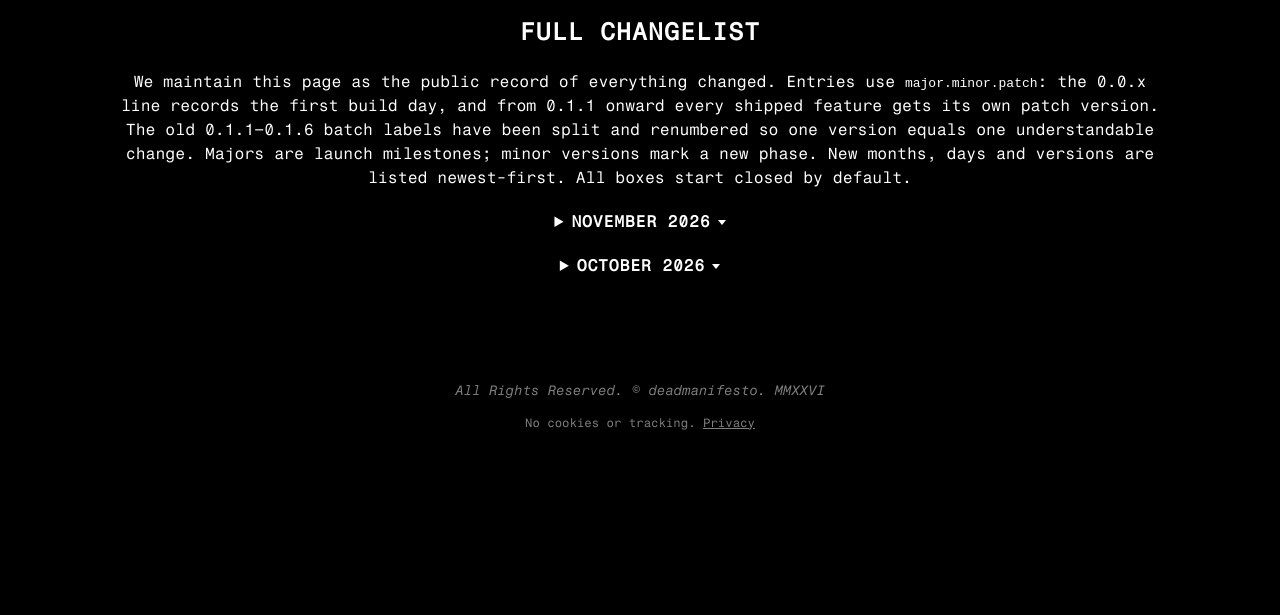
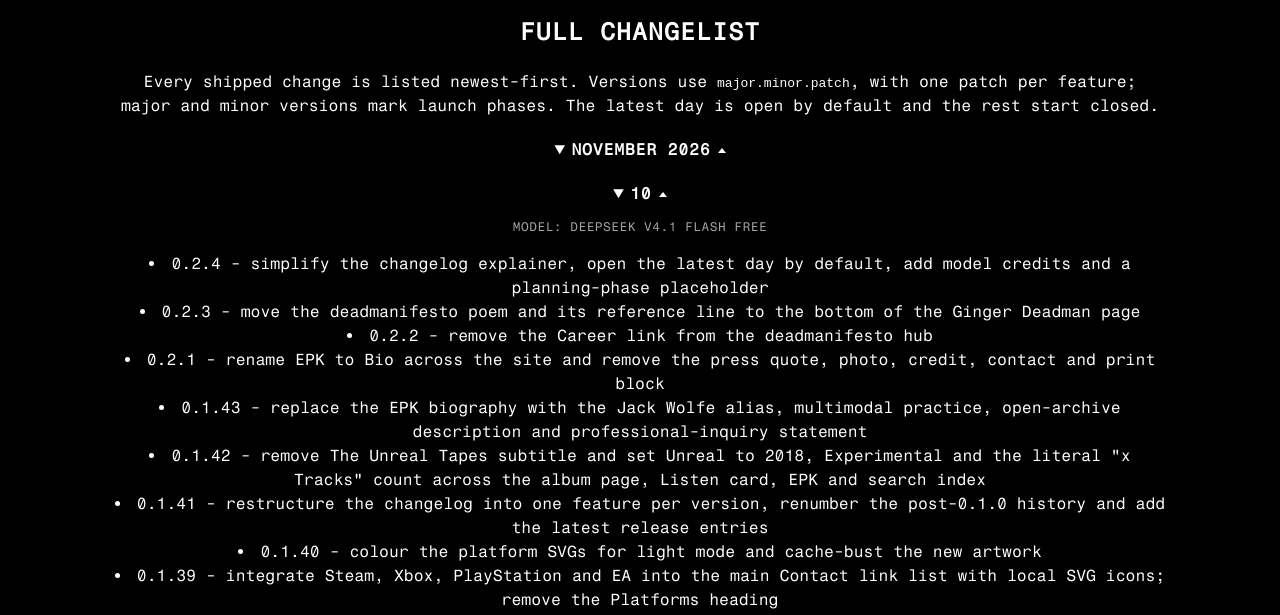
Before and after one commit to JackWolfe-Git/deadmanifes.to, a plain HTML site: page disclaimer/changelog/index.html in a window 1280 px wide. Shown: the part 177-792 px from the top of the page. Drawn offline with Linux system fonts and the light colour scheme.

Commit message:
0.2.4 - changelog credits, latest-day open and planning placeholder

```diff
--- a/disclaimer/changelog/index.html
+++ b/disclaimer/changelog/index.html
@@ -44,12 +44,14 @@
     <h1>Changelog</h1>
     <section>
         <h2>Full changelist</h2>
-        <p>We maintain this page as the public record of everything changed. Entries use <code>major.minor.patch</code>: the 0.0.x line records the first build day, and from 0.1.1 onward every shipped feature gets its own patch version. The old 0.1.1–0.1.6 batch labels have been split and renumbered so one version equals one understandable change. Majors are launch milestones; minor versions mark a new phase. New months, days and versions are listed newest-first. All boxes start closed by default.</p>
-        <details>
+        <p>Every shipped change is listed newest-first. Versions use <code>major.minor.patch</code>, with one patch per feature; major and minor versions mark launch phases. The latest day is open by default and the rest start closed.</p>
+        <details open>
             <summary>November 2026</summary>
-            <details>
+            <details open>
                 <summary>10</summary>
+                <p class="changelog-model">Model: DeepSeek V4.1 Flash Free</p>
                 <ul>
+                    <li>0.2.4 - simplify the changelog explainer, open the latest day by default, add model credits and a planning-phase placeholder</li>
                     <li>0.2.3 - move the deadmanifesto poem and its reference line to the bottom of the Ginger Deadman page</li>
                     <li>0.2.2 - remove the Career link from the deadmanifesto hub</li>
                     <li>0.2.1 - rename EPK to Bio across the site and remove the press quote, photo, credit, contact and print block</li>
@@ -73,6 +75,7 @@
             </details>
             <details>
                 <summary>8</summary>
+                <p class="changelog-model">Model: DeepSeek V4.1 Flash Free</p>
                 <ul>
                     <li>0.1.27 - add the Disclaimer content note, takedown route and privacy links; update robots, sitemap and project notes</li>
                     <li>0.1.26 - rewrite the manifesto, expand the AI model list and add the writing note citing Anbeeld's WRITING.md</li>
@@ -109,6 +112,7 @@
             <summary>October 2026</summary>
             <details>
                 <summary>3</summary>
+                <p class="changelog-model">Model: DeepSeek V4.1 Flash Free</p>
                 <ul>
             <li>0.0.69 - restructure the manifesto copy into collapsed details/summary dropdowns; enlarge the numbered tenet titles; clear out the raw markdown markers</li>
             <li>0.0.68 - place the pasted DEADMANIFESTO statement (Core Tenets + My Vision for AI Usage) onto the manifesto page, preserving the markdown formatting and wrapping it to the page width</li>
@@ -180,8 +184,13 @@
             <li>0.0.2 - add instructions on how to test the site in a browser</li>
             <li>0.0.1 - scaffold the EPK/portfolio wireframe from the schema (28 pages, TODOs, media placeholders, nav, link-check)</li>
                 </ul>
+                <p class="changelog-note">First-day disclaimer: the initial 0.0.1 scaffold was made with Big Pickle. Later coding uses DeepSeek V4.1 Flash Free.</p>
             </details>
         </details>
+    </section>
+    <section id="planning">
+        <h2>Planning phase</h2>
+        <p class="muted">Planning notes will be added here.</p>
     </section>
 </main>
 <footer>
--- a/style.css
+++ b/style.css
@@ -604,6 +604,29 @@ details[open] > summary::after {
     transform: rotate(180deg);
 }
 
+.changelog-model,
+.changelog-note {
+    margin: 0 0 0.75rem;
+    color: #555555;
+    font-size: 0.78rem;
+    line-height: 1.45;
+}
+
+.changelog-model {
+    text-transform: uppercase;
+    letter-spacing: 0.04em;
+}
+
+body[data-mode="dark"] .changelog-model,
+body[data-mode="dark"] .changelog-note {
+    color: #A3A3A3;
+}
+
+body[data-mode="orange"] .changelog-model,
+body[data-mode="orange"] .changelog-note {
+    color: #4A3100;
+}
+
 iframe {
     border: none;
     width: 100%;
```
